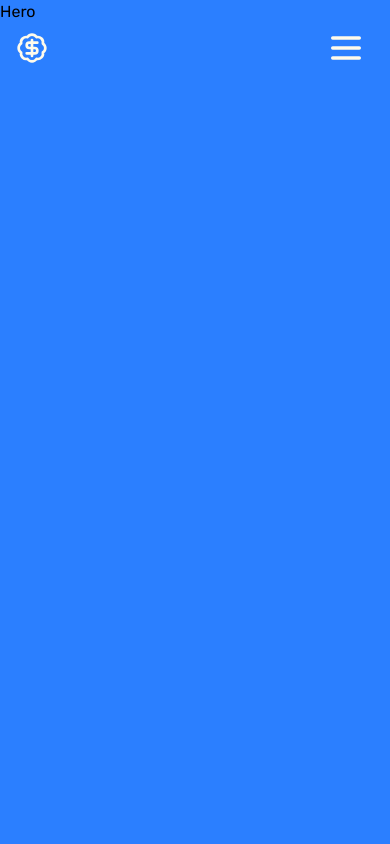
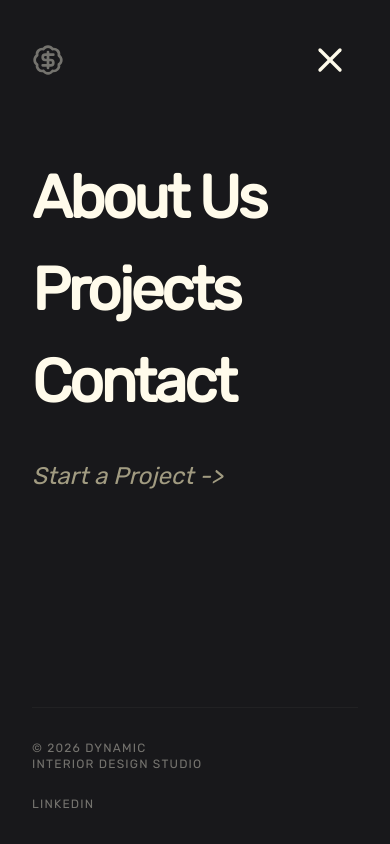
Before and after one commit to AsifHossain22/interior-design-react-spa, a React (Vite) app: page / in a window 390 px wide. Both pictures are taken after a click on the button 346 px from the left and 48 px from the top of the page. Built offline with nearby package versions, Linux system fonts and the light colour scheme; a web font is replaced by a local one.

Commit message:
Created Mobile Navbar

```diff
--- a/src/components/Header.jsx
+++ b/src/components/Header.jsx
@@ -1,4 +1,5 @@
-import { BadgeDollarSign, Menu } from "lucide-react";
+import { AnimatePresence, delay, motion } from "framer-motion";
+import { BadgeDollarSign, Menu, X } from "lucide-react";
 import React, { useEffect, useState } from "react";
 import { href } from "react-router-dom";
 
@@ -53,13 +54,75 @@ const Header = () => {
           </button>
 
           {/* MobileMenuButton */}
-          <button className="lg:hidden p-2">
+          <button onClick={() => setIsMenuOpen(true)} className="lg:hidden p-2">
             <Menu className="size-10" />
           </button>
         </div>
       </header>
 
       {/* MobileNavbar */}
+      <AnimatePresence>
+        {isMenuOpen && (
+          <motion.div
+            initial={{ x: "100%" }}
+            animate={{ x: 0 }}
+            exit={{ x: "100%" }}
+            transition={{ type: "spring", damping: 25, stiffness: 200 }}
+            className="fixed inset-0 z-[1000] bg-zinc-900 text-amber-50 flex flex-col p-8 md:p-12 "
+          >
+            {/* NavbarHeader */}
+            <div className="flex justify-between items-center mb-20">
+              <BadgeDollarSign className="size-8 opacity-40 " />
+              <button onClick={() => setIsMenuOpen(false)} className="p-2">
+                <X className="size-10 " />
+              </button>
+            </div>
+
+            {/* NavLinks */}
+            <nav className="flex flex-col gap-8">
+              {navLinkks.map((link, i) => (
+                <motion.a
+                  initial={{ opacity: 0, y: 20 }}
+                  animate={{ opacity: 1, y: 0 }}
+                  transition={{ delay: 0.1 * i }}
+                  onClick={() => setIsMenuOpen(false)}
+                  key={link.name}
+                  href={link.href}
+                  className="text-6xl md:text-8xl font-bold tracking-tighter hover:italic transition-all duration-300 w-fit"
+                >
+                  {link.name}
+                </motion.a>
+              ))}
+
+              {/* Button */}
+              <motion.button
+                initial={{ opacity: 0, y: 20 }}
+                animate={{ opacity: 1, y: 0 }}
+                transition={{ delay: 0.4 }}
+                className="mt-4 text-2xl italic text-left text-amber-100/60"
+              >
+                Start a Project -&gt;
+              </motion.button>
+            </nav>
+
+            {/* NavbarFooter */}
+            <div className="mt-auto border-t border-amber-50/10 pt-8 flex flex-col md:flex-row justify-between gap-6 opacity-40 uppercase text-xs tracking-widest">
+              {/* 1 */}
+              <div className="flex flex-col gap-2">
+                <p>
+                  &copy; {new Date().getFullYear()} Dynamic{" "}
+                  <p>Interior Design Studio</p>
+                </p>
+              </div>
+
+              {/* 2 */}
+              <div className="flex gap-8">
+                <a href="#">LinkedIn</a>
+              </div>
+            </div>
+          </motion.div>
+        )}
+      </AnimatePresence>
     </>
   );
 };
```
